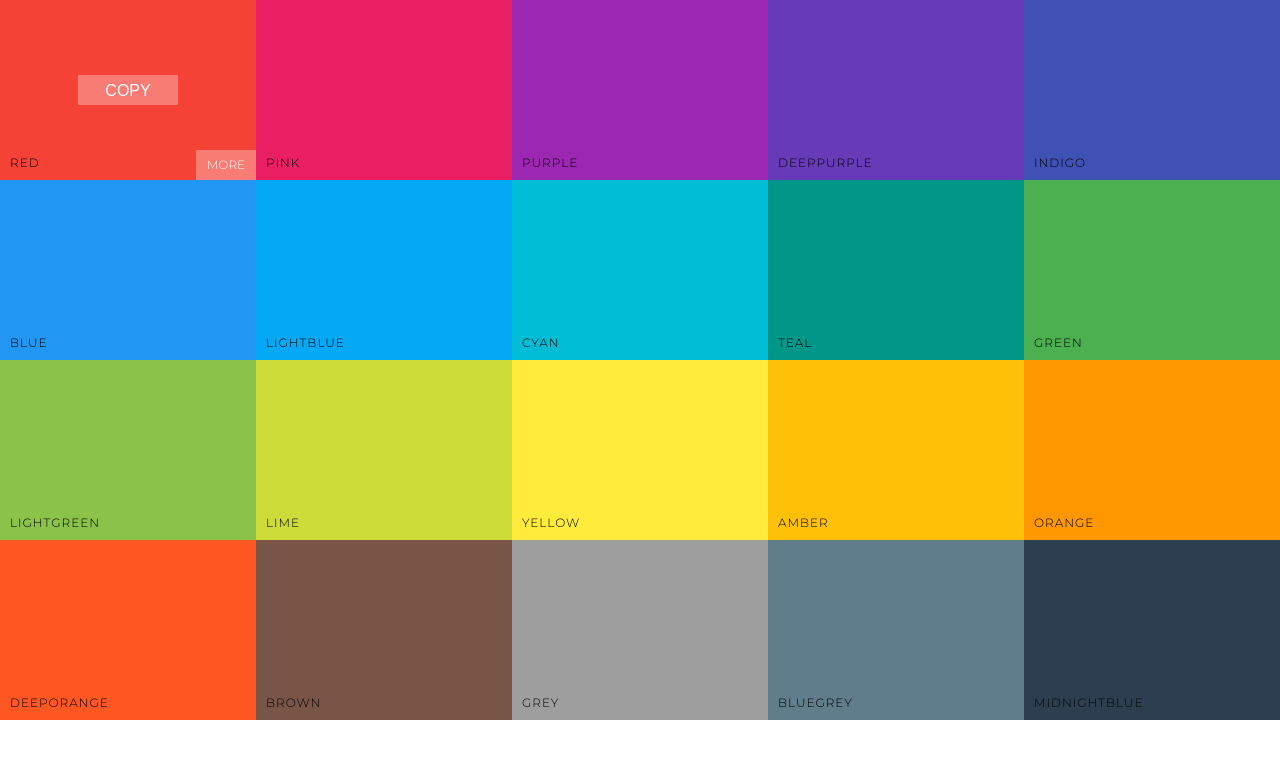
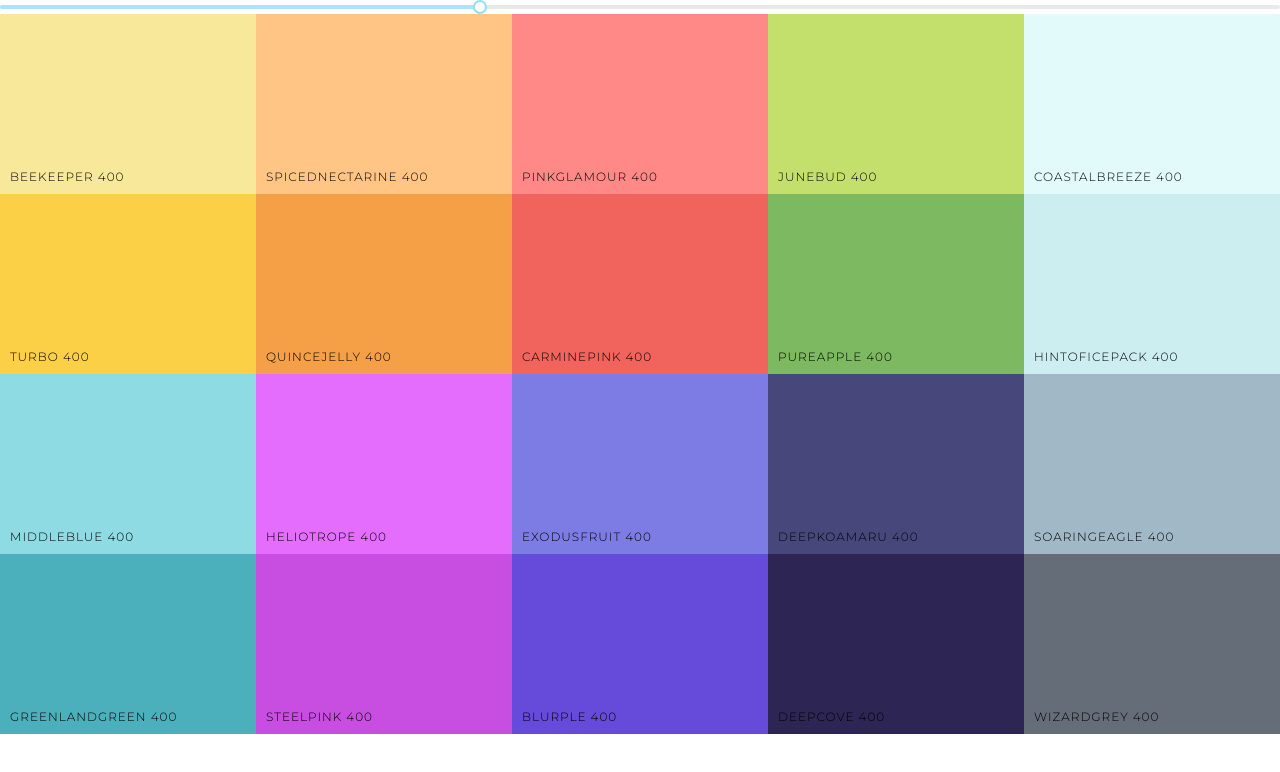
Before and after one commit to v-poghosyan/palettes, a React (Create React App) app: page / in a window 1280 px wide. Shown: the top 772 px of the page. Built offline with nearby package versions, Linux system fonts and the light colour scheme.

Commit message:
Added level slider

```diff
--- a/package.json
+++ b/package.json
@@ -7,6 +7,7 @@
     "@testing-library/react": "^11.2.7",
     "@testing-library/user-event": "^12.8.3",
     "chroma-js": "^2.1.2",
+    "rc-slider": "^9.7.2",
     "react": "^17.0.2",
     "react-copy-to-clipboard": "^5.0.3",
     "react-dom": "^17.0.2",
--- a/src/App.js
+++ b/src/App.js
@@ -6,10 +6,9 @@ import {generatePalette} from './colorHelpers';
 class App extends Component {
 
   render () {
-    console.log(generatePalette(seedPalettes[4]));
     return (
       <div className="App">
-        <Palette {...seedPalettes[0]} /> {/* Passing all the props of a palette separately */ }
+        <Palette palette={generatePalette(seedPalettes[4])} />
       </div>
     )
 
--- a/src/Palette.js
+++ b/src/Palette.js
@@ -1,15 +1,37 @@
 import React, { Component } from 'react';
 import ColorBox from './ColorBox';
 import './Palette.css';
+import Slider from 'rc-slider';
+import 'rc-slider/assets/index.css';
 
 class Palette extends Component {
 
+  constructor(props) {
+    super(props);
+    this.state = {
+      sliderValue : 400 /* Slider value corresponds to the color levels */
+    }
+    this.changeLevel = this.changeLevel.bind(this);
+  }
+
+  changeLevel(newLevel) {
+    this.setState({sliderValue : newLevel});
+  }
+
   render () {
-
-    const colorBoxes = this.props.colors.map(col => <ColorBox background={col.color} name={col.name}/>); /* An array of ColorBoxes */
+    const colors = this.props.palette.colors; /* Extracting the props */
+    const sliderValue = this.state.sliderValue; /* Extracting the state */
+    const colorBoxes = colors[sliderValue].map(col => <ColorBox background={col.hex} name={col.name}/>); /* An array of ColorBoxes */
 
     return (
       <div className="Palette">
+        <Slider
+          defaultValue={this.state.sliderValue}
+          min={100}
+          max={900}
+          step={100}
+          onAfterChange={this.changeLevel}
+        />
         {/* Navbar */}
         <div className="Pal-colors">{colorBoxes}</div>
         {/* Footer */}
--- a/src/colorHelpers.js
+++ b/src/colorHelpers.js
@@ -1,7 +1,7 @@
 /* Helper methods for working with colors */
 
 /* Palette object structure - new palette takes the 20 colors of a starter palette and for each generates a 50,100,...,900 scale. */
-/* Then it stores all the 20 50-valued colors at the key '50' in the colors prop, and so on for the other values... */
+/* Then it stores all the 20 50-level colors at the key '50' in the colors prop, and so on for the other levels... */
 /* For example: */
 // {
 //   paletteName: "Material UI Colors",
```
Also changed, not shown: 1 other file (tests, documents, lock files or other folders).
